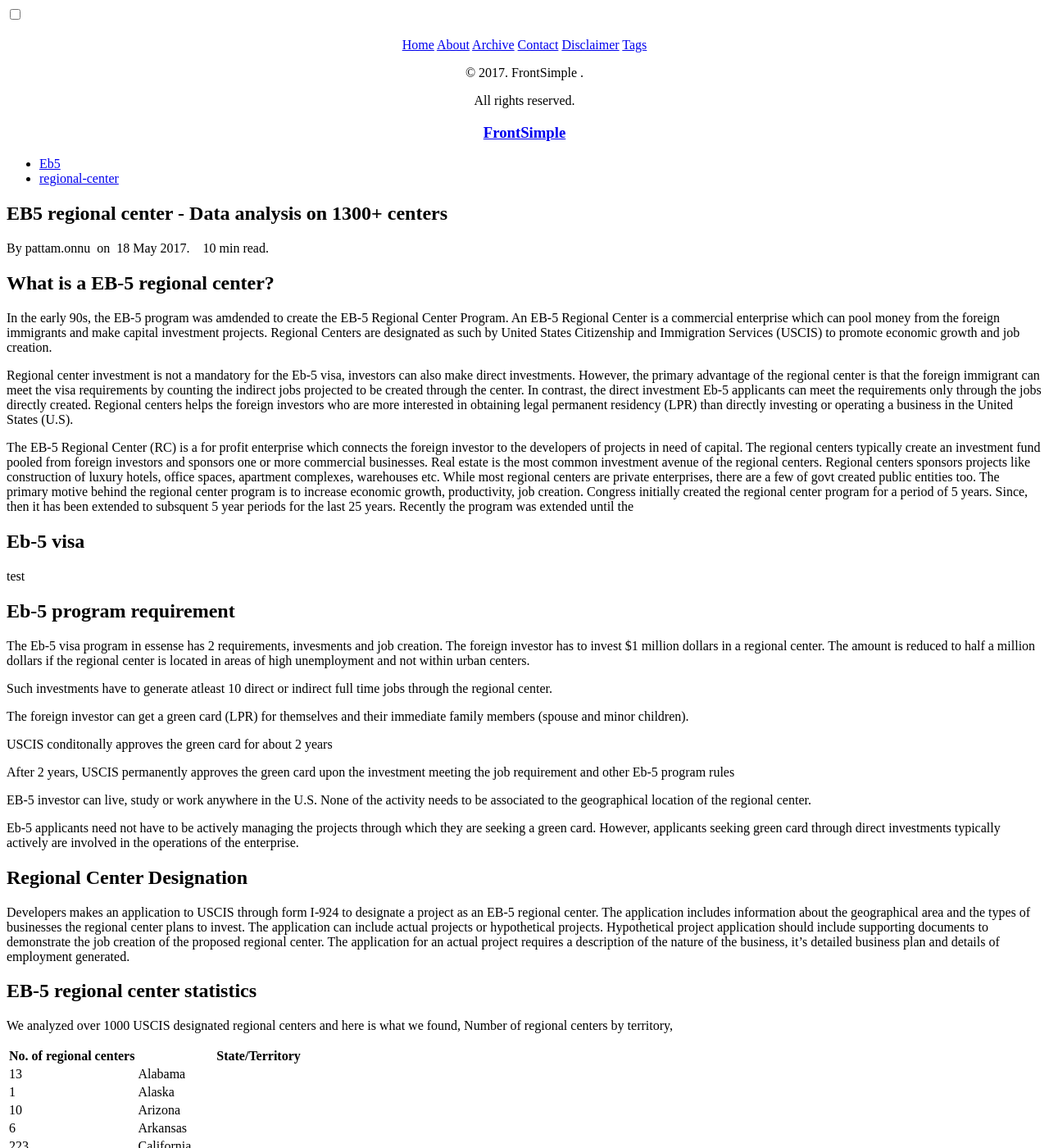
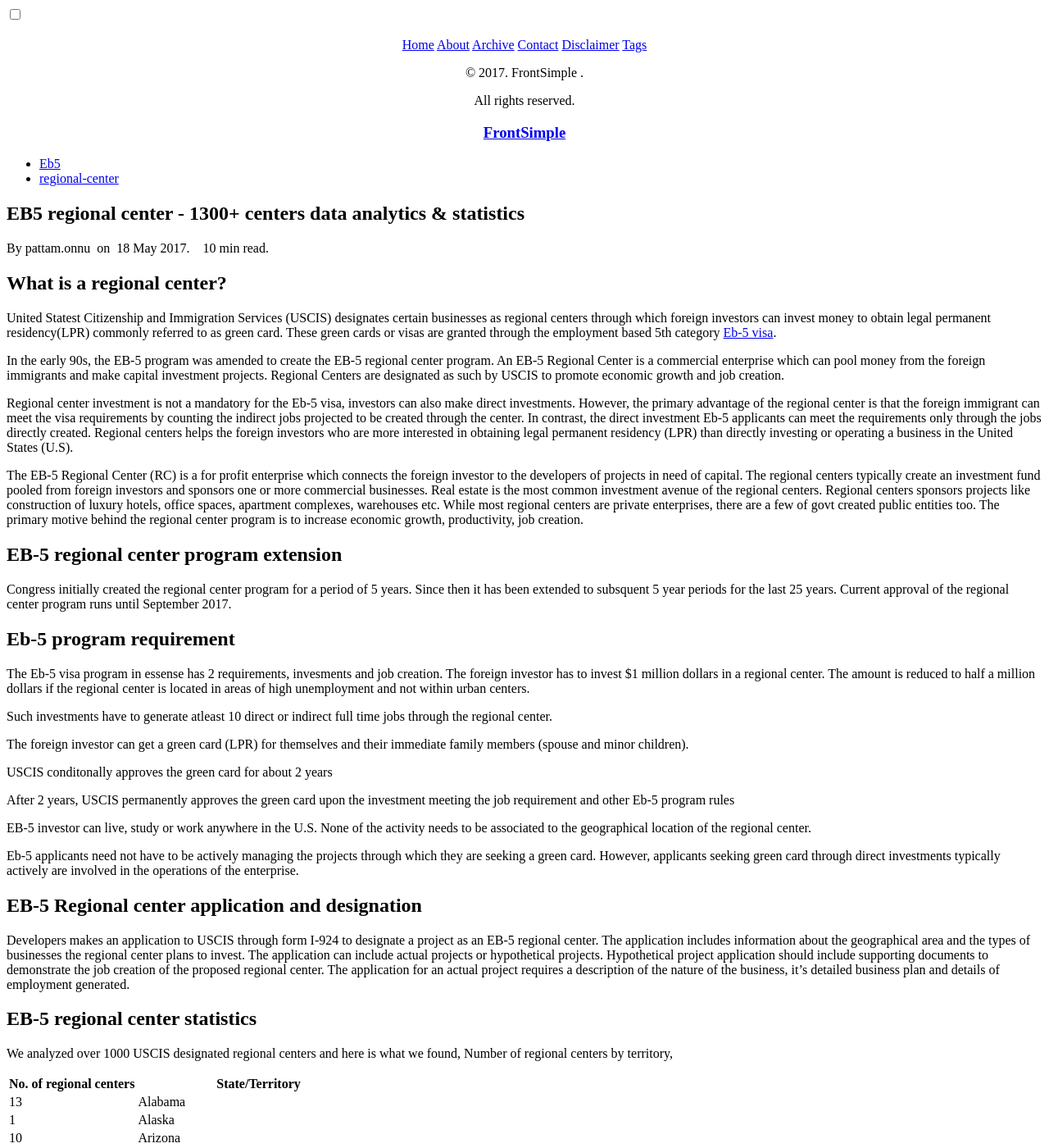
Before and after one commit to gitforwork2/gitforwork.github.io, a Jekyll site: the page built from _posts/2017-5-17-eb5-regional-center.md, in a window 1280 px wide and 1400 px high. Shown: the whole window at 82% size. Built offline with Jekyll 4.4.1, drawn with Linux system fonts in a browser that asks for light colours; nearby versions of some CDN libraries; comment, search, counter and statistics services are not loaded; some of the changed text lies outside the part shown.

Commit message:
Update 2017-5-17-eb5-regional-center.md

```diff
--- a/_posts/2017-5-17-eb5-regional-center.md
+++ b/_posts/2017-5-17-eb5-regional-center.md
@@ -1,25 +1,27 @@
 ---
 layout: post
-title: EB5 regional center - Data analysis on 1300+ centers
+title: EB5 regional center - 1300+ centers data analytics & statistics
 date: 2017-5-18
 tags: Eb5 regional-center
 comments: true
-description: 1300+ USCIS regional centers and how to pick the best regional center
+description: 1300+ USCIS regional center projects and how to pick the best regional center
 ---
 
-## What is a EB-5 regional center?
+## What is a regional center?
+United Statest Citizenship and Immigration Services (USCIS) designates certain businesses as regional centers through which foreign investors can invest money to obtain legal permanent residency(LPR) commonly referred to as green card. These green cards or visas are granted through the employment based 5th category [Eb-5 visa](/posts/eb-5/).
 
-In the early 90s, the EB-5 program was amdended to create the EB-5 Regional Center Program.  An EB-5 Regional Center is a commercial
+In the early 90s, the EB-5 program was amended to create the EB-5 regional center program.  An EB-5 Regional Center is a commercial
 enterprise which can pool money from the foreign immigrants and make capital investment projects. Regional Centers are designated as
-such by United States Citizenship and Immigration Services (USCIS) to promote economic growth and job creation.
+such by USCIS to promote economic growth and job creation.
 
 Regional center investment is not a mandatory for the Eb-5 visa, investors can also make direct investments. However, the primary advantage of the regional center is that the foreign immigrant can meet the visa requirements by counting the indirect jobs projected to be created through the center. In contrast, the direct investment Eb-5 applicants can meet the requirements only through the jobs directly created. Regional centers helps the foreign investors who are more interested in obtaining legal permanent residency (LPR) than directly investing or operating a business in the United States (U.S).
 
 The EB-5 Regional Center (RC) is a for profit enterprise which connects the foreign investor to the developers of projects in need of capital. The regional centers typically create an investment fund pooled from foreign investors and sponsors one or more commercial businesses. Real estate is the most common investment avenue of the regional centers. Regional centers
-sponsors projects like construction of luxury hotels, office spaces, apartment complexes, warehouses etc. While most regional centers are private enterprises, there are a few of govt created public entities too. The primary motive behind the regional center program is to increase economic growth, productivity, job creation. Congress initially created the regional center program for a period of 5 years. Since, then it has been extended to subsquent 5 year periods for the last 25 years. Recently the program was extended until the <date>
+sponsors projects like construction of luxury hotels, office spaces, apartment complexes, warehouses etc. While most regional centers are private enterprises, there are a few of govt created public entities too. The primary motive behind the regional center program is to increase economic growth, productivity, job creation.
 
-## Eb-5 visa
-test
+## EB-5 regional center program extension
+
+Congress initially created the regional center program for a period of 5 years. Since then it has been extended to subsquent 5 year periods for the last 25 years. Current approval of the regional center program runs until September 2017.
 
 ## Eb-5 program requirement
 
@@ -39,7 +41,7 @@ EB-5 investor can live, study or work anywhere in the U.S. None of the activity
 Eb-5 applicants need not have to be actively managing the projects through which they are seeking a green card. However, applicants seeking green card through direct investments typically
 actively are involved in the operations of the enterprise.
 
-## Regional Center Designation
+## EB-5 Regional center application and designation
 
 Developers makes an application to USCIS through form I-924 to designate a project as an EB-5 regional center. The application includes
 information about the geographical area and the types of businesses the regional center plans to invest. The application can include
@@ -110,6 +112,8 @@ No. of regional centers | State/Territory
 20	| Wisconsin
 1	| Wyoming
 
+USCIS, EB5 approved projects can be found on their [website ](https://www.uscis.gov/working-united-states/permanent-workers/employment-based-immigration-fifth-preference-eb-5/immigrant-investor-regional-centers)
+
 ### What are the types of common commercial activity undertaken by the regional centers approved by USCIS?
 - Various types of Wholesale trading business
 - Nonresidential Building Construction
```
